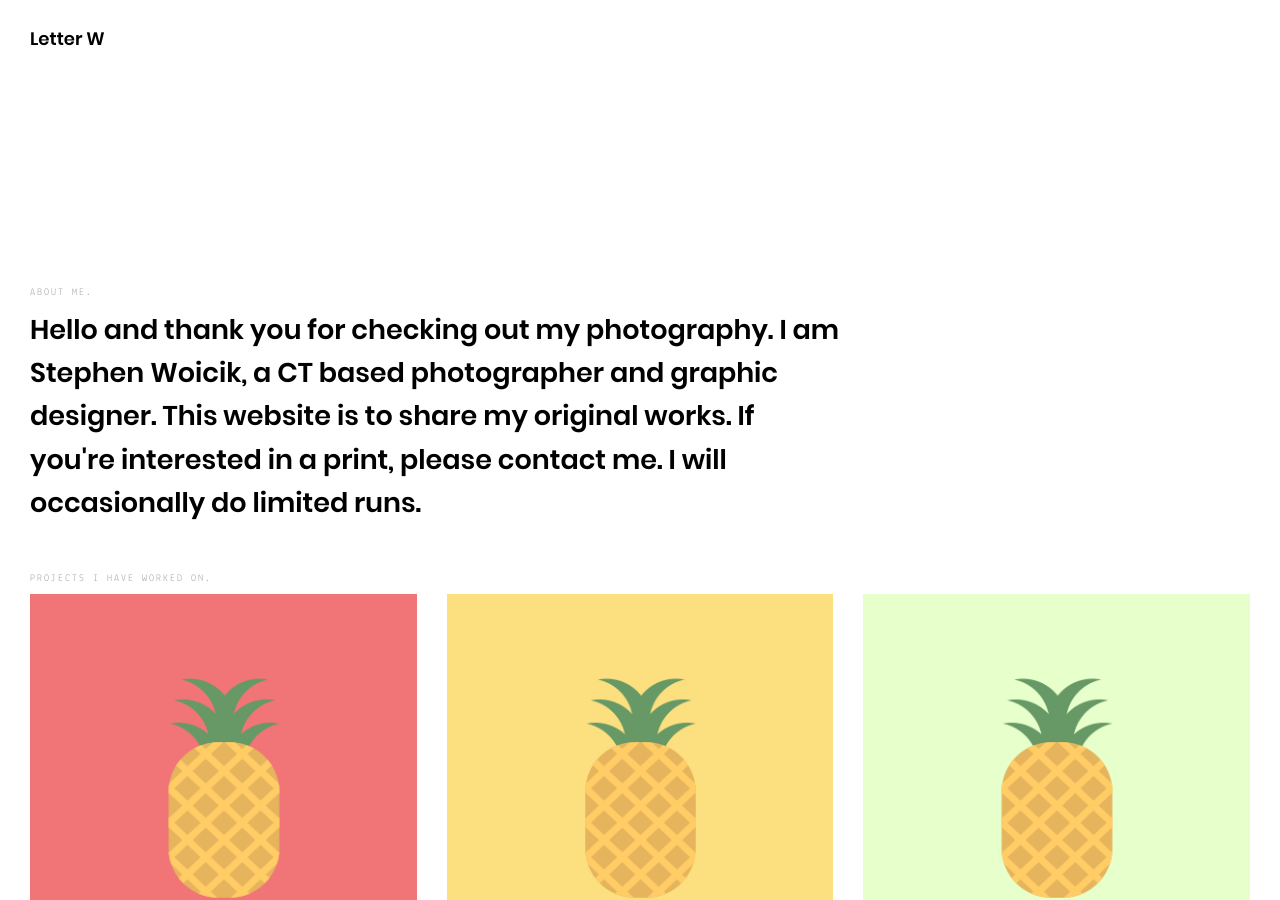
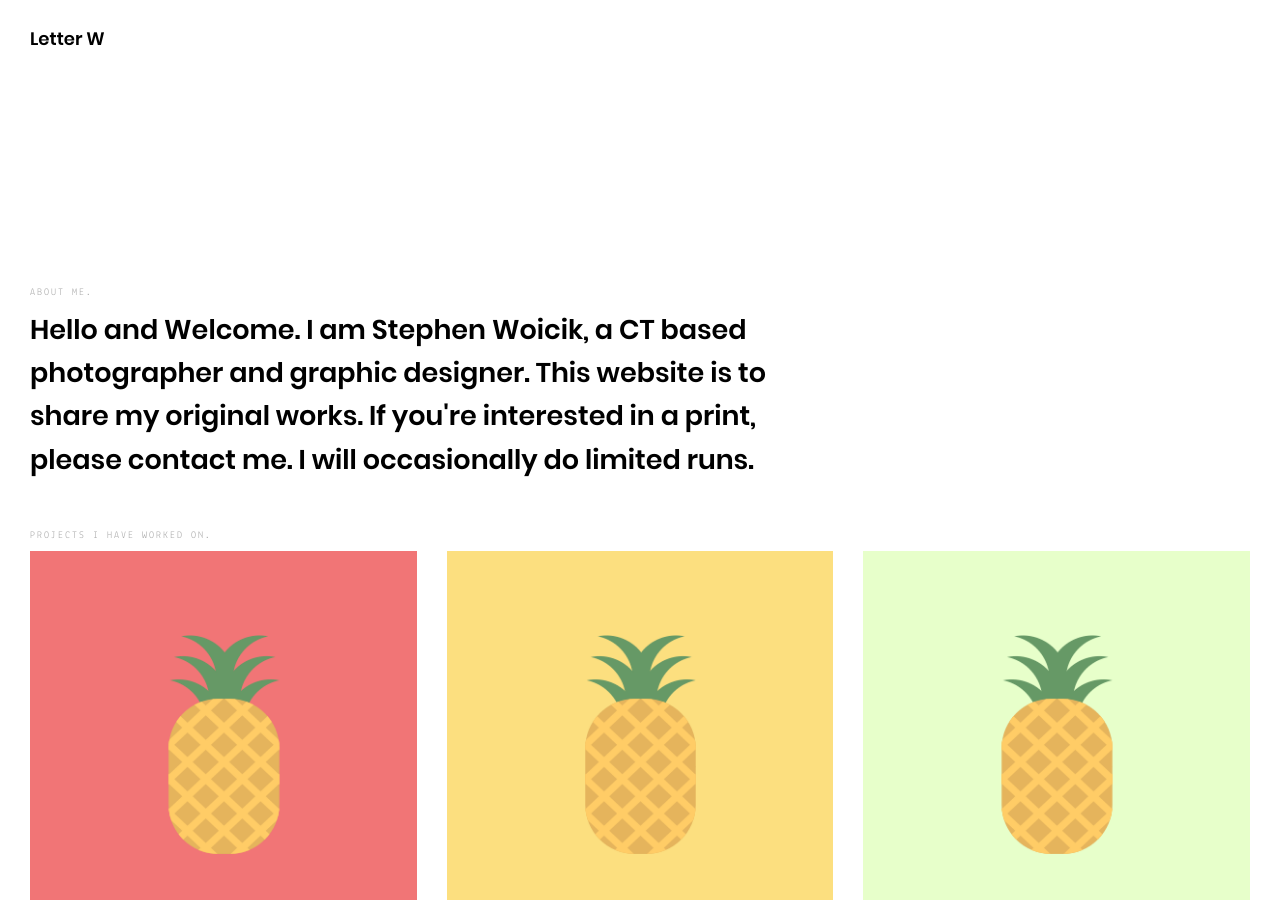
Before and after one commit to swoicik/letterw.co, a Jekyll site: the page built from index.html, in a window 1280 px wide and 900 px high. Built offline with Jekyll 4.4.1, drawn with Linux system fonts in a browser that asks for light colours.

Commit message:
Update _config.yml

```diff
--- a/_config.yml
+++ b/_config.yml
@@ -1,7 +1,7 @@
 # User config
 author: "Letter W"
 tagline: "CT Photography"
-description: "Hello and thank you for checking out my photography. I am Stephen Woicik, a CT based photographer and graphic designer. This website is to share my original works. If you're interested in a print, please contact me. I will occasionally do limited runs."
+description: "Hello and Welcome. I am Stephen Woicik, a CT based photographer and graphic designer. This website is to share my original works. If you're interested in a print, please contact me. I will occasionally do limited runs."
 keywords: "Photography, Prints, Artist, Graphic Design"
 email: "hello@letterw.co"
 instagram: "https://instagram.com/letterw.co"
```
